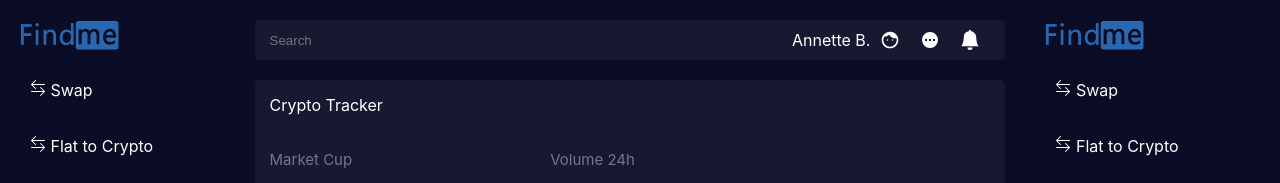
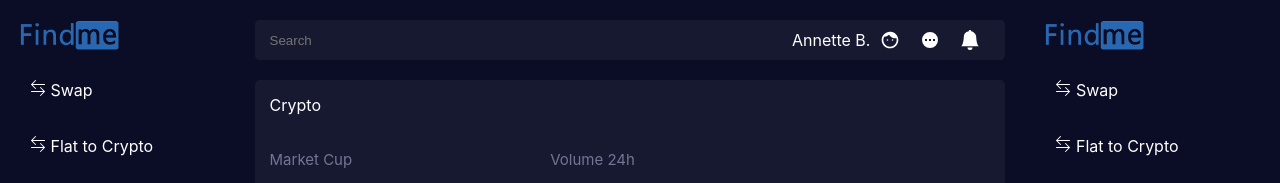
Before and after one commit to GayaneNik238/trainings-react, a React (Create React App) app: page / in a window 1280 px wide. Shown: the top 183 px of the page. Built offline with nearby package versions, Linux system fonts and the light colour scheme.

Commit message:
test changes

```diff
--- a/src/cryptotracker.js
+++ b/src/cryptotracker.js
@@ -20,7 +20,7 @@ function Cryptotracker() {
 
     return(
         <div className="crypto" >
-            <div>Crypto Tracker</div>
+            <div>Crypto</div>
             {
                 cryptoMenu.map((cryptoItem) => {
                     return <div className="cryptoTable">
```
